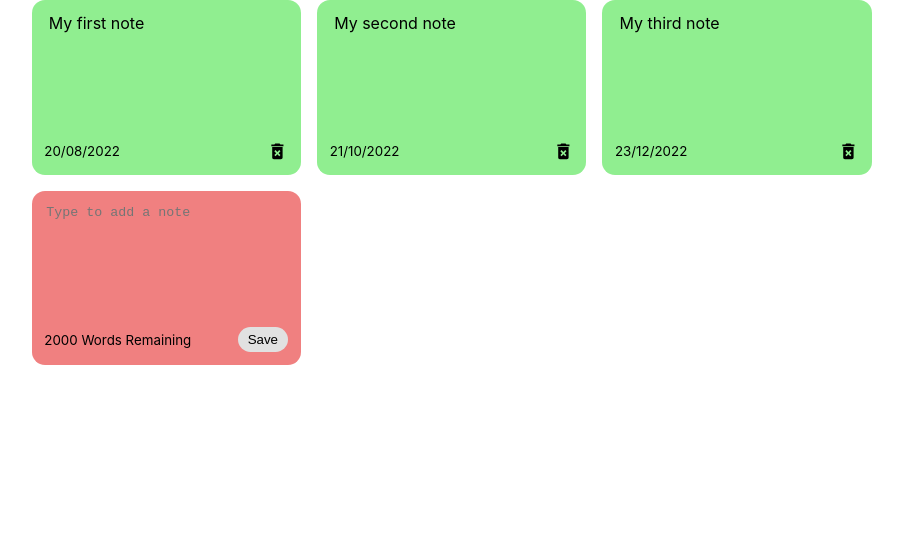
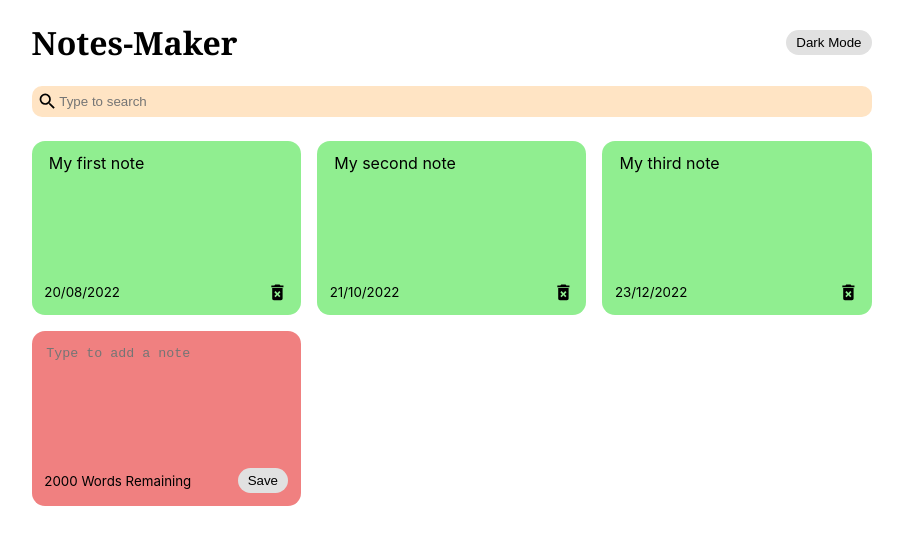
Before and after one commit to aditya200502/Notes-Maker, a React (Create React App) app: page / in a window 1280 px wide. Shown: the top 544 px of the page, without its empty margins (189-1092 px from the left). Built offline with nearby package versions, Linux system fonts and the light colour scheme.

Commit message:
Darkmode is added

```diff
--- a/src/App.js
+++ b/src/App.js
@@ -1,6 +1,8 @@
 import React, { useState } from "react";
 import { nanoid } from "nanoid";
 import List from "./components/List";
+import Search from "./components/Search";
+import Top from "./components/Top";
 
 function App() {
   const [Data, setData] = useState([
@@ -20,6 +22,11 @@ function App() {
       date: "23/12/2022",
     },
   ]);
+
+  const [searching,setsearching] = useState('');
+
+  const[dark,setdark] = useState(false);
+
   const addnote = (text) => {
     const date = new Date();
     const newNote = {
@@ -31,10 +38,30 @@ function App() {
     setData(newNotes);
     // console.log(text);
   }
+
+  //Delete note function :-
+  const deletenote = (id) => {
+
+    const newdata = Data.filter((curdata) => curdata.id !== id);
+    setData(newdata)
+  }
   return (
-    <div className="container">
-      <List notes={Data} updatenote={addnote}/>
+
+    <div className={`${dark && 'dark-mode'}`}>
+
+      <div className="container">
+        <Top Darkmode={setdark}/>
+        <Search searchdata={setsearching}/>
+        <List
+          notes={Data.filter((curdata) =>
+          curdata.text.toLowerCase().includes(searching)
+          )}
+          updatenote={addnote}
+          deletenote={deletenote}
+        />
+      </div>
     </div>
+
   );
 }
 
--- a/src/components/List.js
+++ b/src/components/List.js
@@ -1,11 +1,16 @@
 import React from "react";
 import Note from "./Note";
 import Adddata from "./Adddata";
-function List({ notes,updatenote }) {
+function List({ notes,updatenote,deletenote}) {
   return (
     <div className="list">
       {notes.map((note) => (
-        <Note id={note.id} text={note.text} date={note.date} />
+        <Note
+        id={note.id}
+        text={note.text}
+        date={note.date}
+        deletenote = {deletenote}
+        />
       ))}
       <Adddata updatenote={updatenote}/>
     </div>
--- a/src/components/Note.js
+++ b/src/components/Note.js
@@ -1,12 +1,15 @@
 import React from 'react'
 import {MdDeleteForever} from 'react-icons/md';
-function Note({ id,text,date}) {
+function Note({ id,text,date,deletenote}) {
   return (
     <div className='note'>
         <span> {text}</span>
         <div className='note-footer'>
             <small>{date}</small>
-            <MdDeleteForever className='delete-icon' size='1.3em'/>
+            <MdDeleteForever
+            onClick={() => deletenote(id)}
+            className='delete-icon'
+            size='1.3em'/>
         </div>
     </div>
   )
--- /dev/null
+++ b/src/components/Search.js
@@ -0,0 +1,17 @@
+import React from 'react'
+import { MdSearch } from 'react-icons/md'
+
+const Search = ({searchdata}) => {
+  return (
+    <div className='search'>
+        <MdSearch className='search-icons' size='1.3em'/>
+        <input
+            onChange={(event) =>searchdata(event.target.value)}
+            type='text'
+            placeholder='Type to search'
+        />
+    </div>
+  )
+}
+
+export default Search
--- /dev/null
+++ b/src/components/Top.js
@@ -0,0 +1,16 @@
+import React from 'react'
+
+const Top =({Darkmode}) => {
+  return (
+    <div className='header'>
+        <h1>Notes-Maker</h1>
+        <button onClick={() =>
+            Darkmode((previousmode) => !previousmode
+            )
+        }
+        className='save'>Dark Mode</button>
+    </div>
+  )
+}
+
+export default Top
--- a/src/index.css
+++ b/src/index.css
@@ -12,6 +12,12 @@ code {
     monospace;
 }
 
+.header{
+  display: flex;
+  align-items: center;
+  justify-content: space-between;
+  font-family: Cambria, Cochin, Georgia, Times, 'Times New Roman', serif;
+}
 .container{
   max-width: 840px;
   margin-right: auto;
@@ -64,3 +70,34 @@ textarea:focus{
   align-items: center;
   justify-content: space-between;
 }
+
+.delete-icon{
+  cursor: pointer;
+}
+
+/* Search bar */
+.search{
+  display: flex;
+  align-items: center;
+  background-color: bisque;
+  border-radius: 10px;
+  padding: 5px;
+  margin-bottom: 1.5em;
+}
+
+.search input {
+  border: none;
+  background-color: bisque;
+}
+
+.search input:focus {
+  outline: none;
+}
+
+.dark-mode{
+  background-color: black;
+}
+
+.dark-mode h1{
+  color: white;
+}
```
